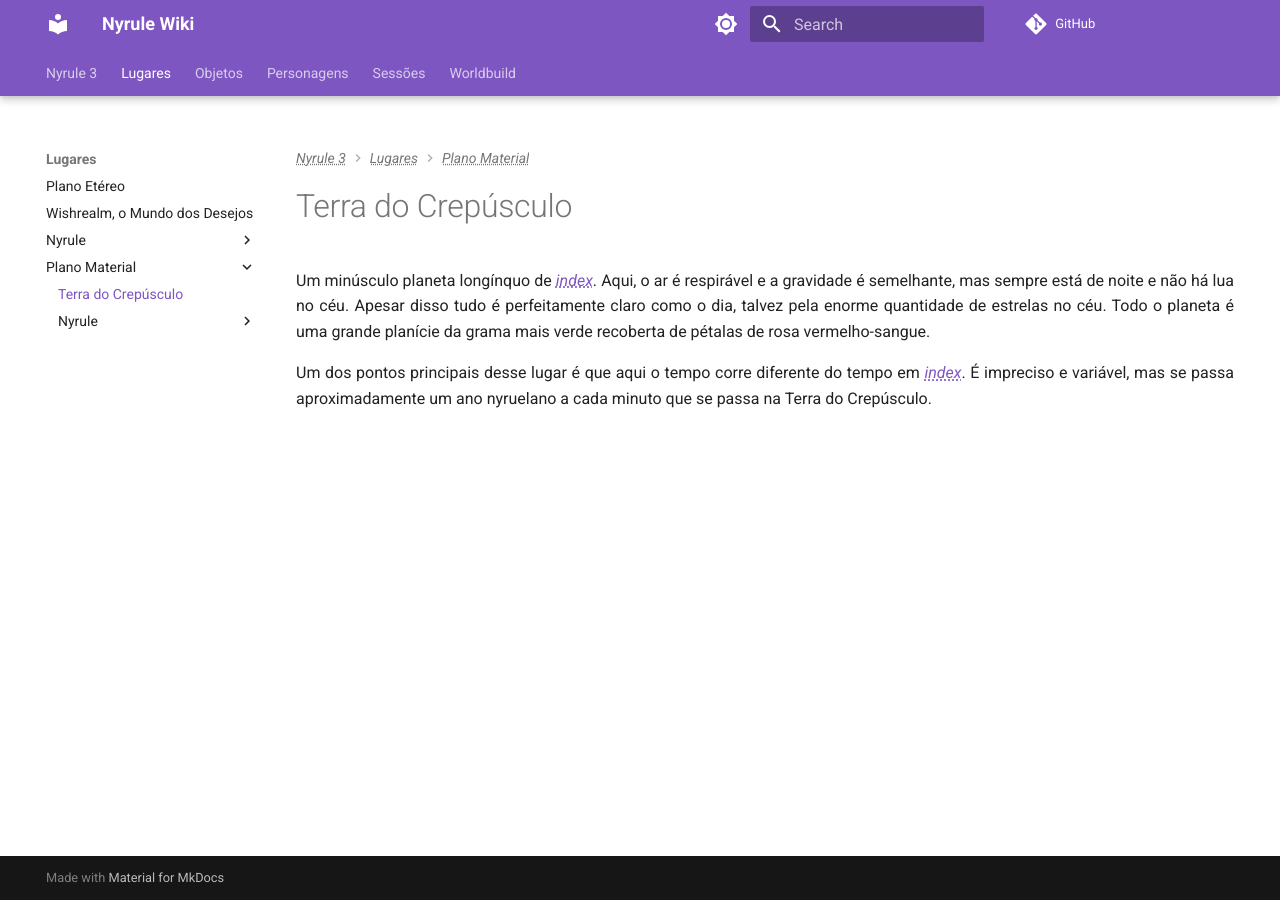
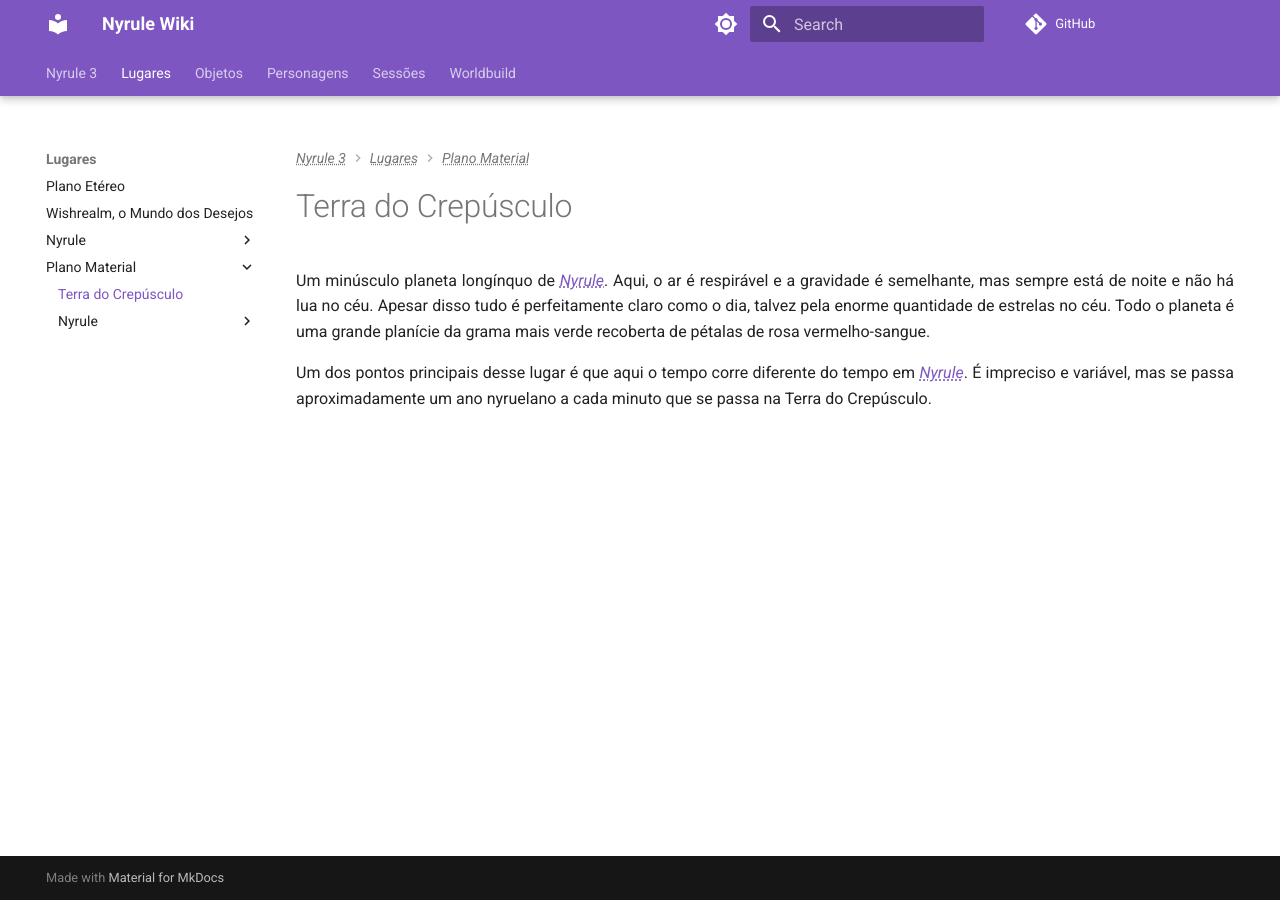
Before and after one commit to NiiMiyo/obsidian-nyrule3, an MkDocs documentation site: the page built from docs/Lugares/Plano Material/Terra do Crepúsculo.md, in a window 1280 px wide. Built offline with MkDocs 1.6.1 and Material for MkDocs 9.7.7, drawn with Linux system fonts in a browser that asks for light colours; comment, search, counter and statistics services are not loaded.

Commit message:
PUSH NOTE : Terra do Crepúsculo.md

```diff
--- a/docs/Lugares/Plano Material/Terra do Crepúsculo.md
+++ b/docs/Lugares/Plano Material/Terra do Crepúsculo.md
@@ -1,7 +1,7 @@
 ---
 tags:
-  - planeta
+  - Lugar/Planeta
 ---
-Um minúsculo planeta longínquo de [index](../../index.md). Aqui, o ar é respirável e a gravidade é semelhante, mas sempre está de noite e não há lua no céu. Apesar disso tudo é perfeitamente claro como o dia, talvez pela enorme quantidade de estrelas no céu. Todo o planeta é uma grande planície da grama mais verde recoberta de pétalas de rosa vermelho-sangue.
+Um minúsculo planeta longínquo de [Nyrule](./Nyrule/index.md). Aqui, o ar é respirável e a gravidade é semelhante, mas sempre está de noite e não há lua no céu. Apesar disso tudo é perfeitamente claro como o dia, talvez pela enorme quantidade de estrelas no céu. Todo o planeta é uma grande planície da grama mais verde recoberta de pétalas de rosa vermelho-sangue.
 
-Um dos pontos principais desse lugar é que aqui o tempo corre diferente do tempo em [index](../../index.md). É impreciso e variável, mas se passa aproximadamente um ano nyruelano a cada minuto que se passa na Terra do Crepúsculo.
+Um dos pontos principais desse lugar é que aqui o tempo corre diferente do tempo em [Nyrule](./Nyrule/index.md). É impreciso e variável, mas se passa aproximadamente um ano nyruelano a cada minuto que se passa na Terra do Crepúsculo.
```
